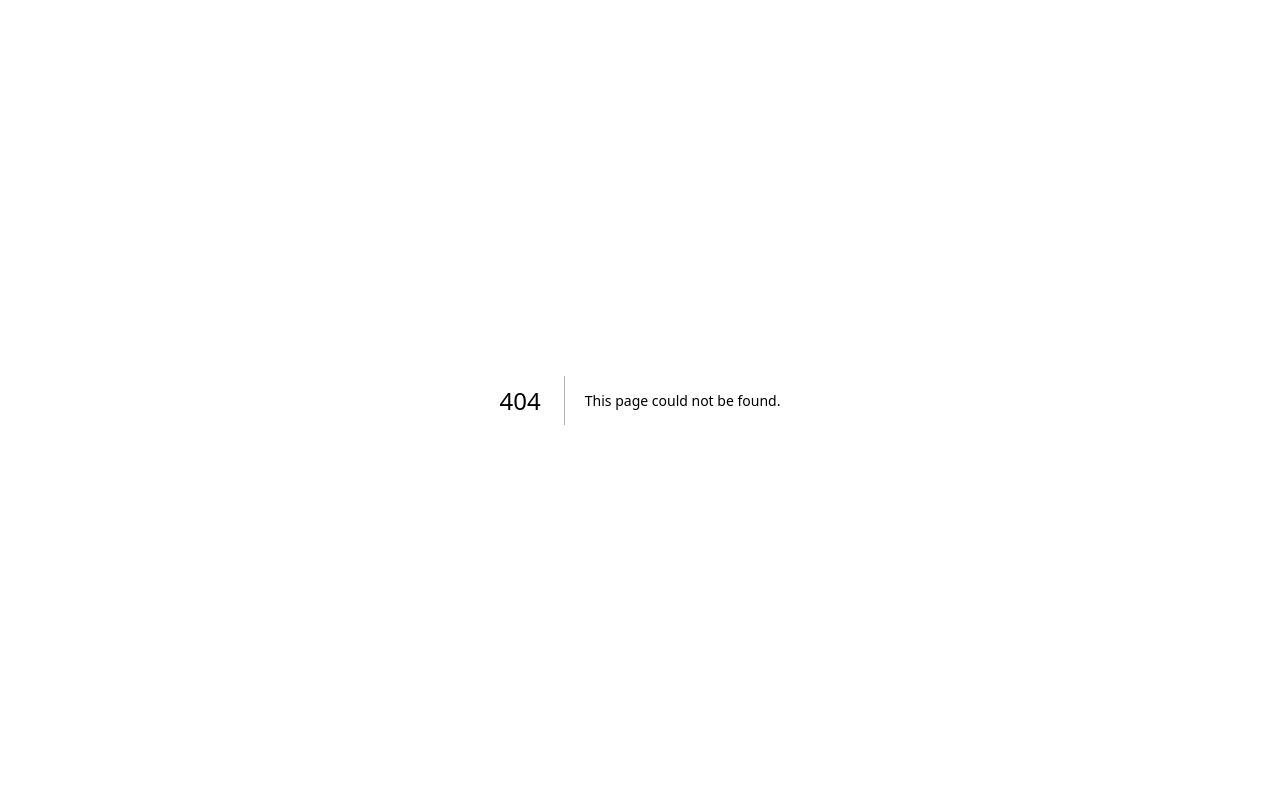
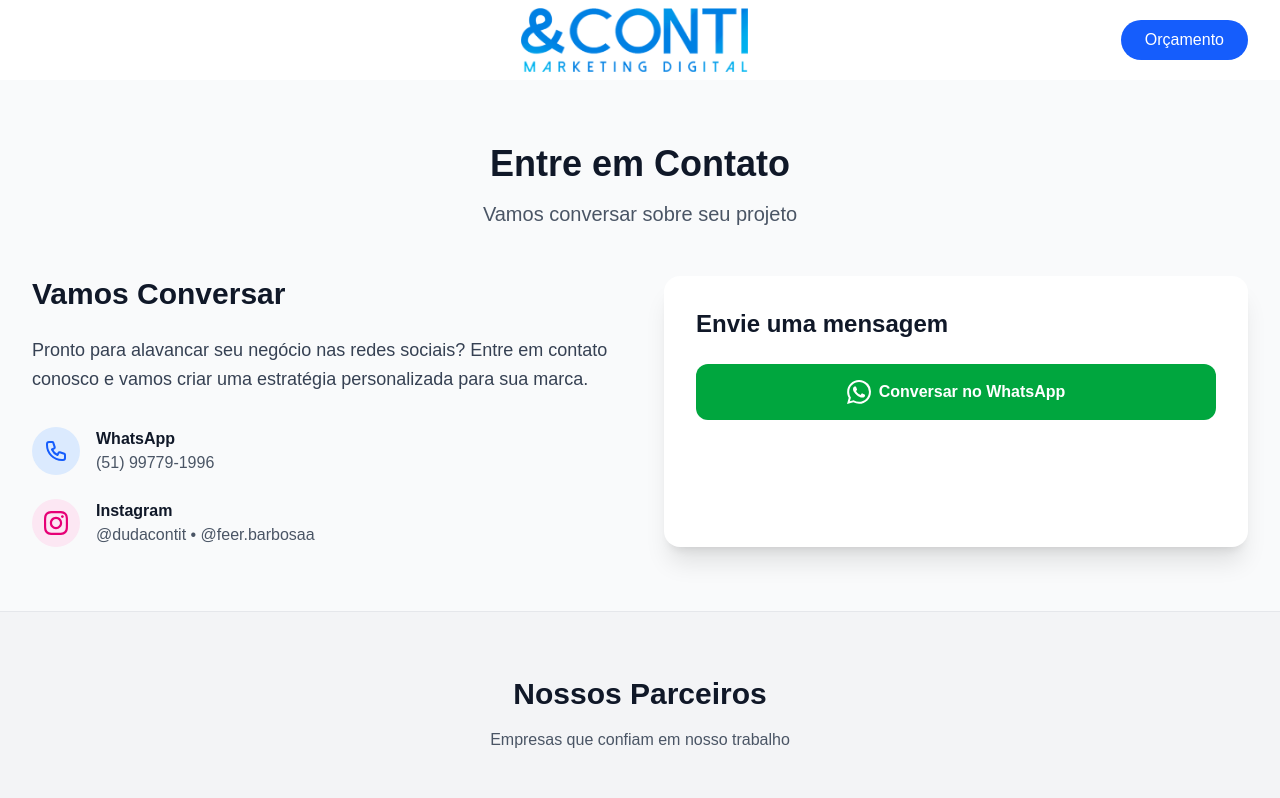
Before and after one commit to umrodrigues/econti, a Next.js app: page /contato in a window 1280 px wide. Before the commit this address had no page. Shown: the top 798 px of the page. Built offline with nearby package versions, Linux system fonts and the light colour scheme.

Commit message:
feat: basic pages

```diff
--- a/components/Banner.tsx
+++ b/components/Banner.tsx
@@ -32,7 +32,9 @@
           {/* Botão CTA */}
           <div className="pt-8">
             <a
-              href="#contato"
+              href="https://wa.me/5551997791996?text=Olá! Gostaria de saber mais sobre os serviços da &Conti."
+              target="_blank"
+              rel="noopener noreferrer"
               className="inline-block bg-blue-600 hover:bg-blue-700 text-white text-xl font-bold px-8 py-4 rounded-full transition-all duration-300 transform hover:scale-105 shadow-2xl"
             >
               Vamos Conversar!
--- a/components/Footer.tsx
+++ b/components/Footer.tsx
@@ -1,4 +1,5 @@
 import Image from 'next/image';
+import Link from 'next/link';
 
 export default function Footer() {
   return (
@@ -20,18 +21,18 @@
 
           {/* Links */}
           <div className="flex space-x-8 mb-8 md:mb-0">
-            <a href="#sobre" className="text-gray-300 hover:text-white transition-colors duration-200 font-medium">
+            <Link href="/" className="text-gray-300 hover:text-white transition-colors duration-200 font-medium">
+              Início
+            </Link>
+            <Link href="/sobre" className="text-gray-300 hover:text-white transition-colors duration-200 font-medium">
               Sobre
-            </a>
-            <a href="#servicos" className="text-gray-300 hover:text-white transition-colors duration-200 font-medium">
-              Serviços
-            </a>
+            </Link>
             <a href="#portfolio" className="text-gray-300 hover:text-white transition-colors duration-200 font-medium">
               Portfólio
             </a>
-            <a href="#contato" className="text-gray-300 hover:text-white transition-colors duration-200 font-medium">
+            <Link href="/contato" className="text-gray-300 hover:text-white transition-colors duration-200 font-medium">
               Contato
-            </a>
+            </Link>
           </div>
 
           {/* Social Media */}
--- a/components/Header.tsx
+++ b/components/Header.tsx
@@ -1,18 +1,19 @@
 import Image from 'next/image';
+import Link from 'next/link';
 
 export default function Header() {
   return (
-    <header className="absolute top-0 left-0 right-0 z-50 bg-black/20 backdrop-blur-sm">
+    <header className="absolute top-0 left-0 right-0 z-50">
       <div className="max-w-7xl mx-auto px-4 sm:px-6 lg:px-8">
         <div className="flex items-center justify-between h-16 lg:h-20">
           {/* Menu Esquerdo */}
           <nav className="hidden md:flex items-center space-x-8">
-            <a href="#sobre" className="text-white hover:text-blue-300 transition-colors duration-200 font-medium">
+            <Link href="/" className="text-white hover:text-blue-300 transition-colors duration-200 font-medium">
+              Início
+            </Link>
+            <Link href="/sobre" className="text-white hover:text-blue-300 transition-colors duration-200 font-medium">
               Sobre
-            </a>
-            <a href="#servicos" className="text-white hover:text-blue-300 transition-colors duration-200 font-medium">
-              Serviços
-            </a>
+            </Link>
             <a href="#portfolio" className="text-white hover:text-blue-300 transition-colors duration-200 font-medium">
               Portfólio
             </a>
@@ -20,6 +21,7 @@
 
           {/* Logo Central */}
           <div className="flex-shrink-0">
+            <Link href="/">
               <Image
                 src="/logo.png"
                 alt="&Conti Logo"
@@ -28,18 +30,19 @@
                 className="h-12 lg:h-16 w-auto"
                 priority
               />
+            </Link>
           </div>
 
           {/* Menu Direito */}
           <nav className="hidden md:flex items-center space-x-8">
-            <a href="#contato" className="text-white hover:text-blue-300 transition-colors duration-200 font-medium">
+            <Link href="/contato" className="text-white hover:text-blue-300 transition-colors duration-200 font-medium">
               Contato
-            </a>
-            <a href="#blog" className="text-white hover:text-blue-300 transition-colors duration-200 font-medium">
-              Blog
-            </a>
+            </Link>
+
             <a
-              href="#orcamento"
+              href="https://wa.me/5551997791996?text=Olá! Gostaria de saber mais sobre os serviços da &Conti."
+              target="_blank"
+              rel="noopener noreferrer"
               className="bg-blue-600 hover:bg-blue-700 text-white px-6 py-2 rounded-full transition-colors duration-200 font-medium"
             >
               Orçamento
--- /dev/null
+++ b/src/app/contato/page.tsx
@@ -0,0 +1,74 @@
+import Header from '../../../components/Header';
+import Partners from '../../../components/Partners';
+import Footer from '../../../components/Footer';
+
+export default function Contato() {
+  return (
+    <>
+      <Header />
+      <main className="pt-20">
+        <section className="py-16 bg-gray-50">
+          <div className="max-w-7xl mx-auto px-4 sm:px-6 lg:px-8">
+            <div className="text-center mb-12">
+              <h1 className="text-4xl font-bold text-gray-900 mb-4">Entre em Contato</h1>
+              <p className="text-xl text-gray-600">Vamos conversar sobre seu projeto</p>
+            </div>
+
+            <div className="grid grid-cols-1 lg:grid-cols-2 gap-12">
+              <div>
+                <h2 className="text-3xl font-bold text-gray-900 mb-6">Vamos Conversar</h2>
+                <p className="text-gray-700 text-lg leading-relaxed mb-8">
+                  Pronto para alavancar seu negócio nas redes sociais?
+                  Entre em contato conosco e vamos criar uma estratégia personalizada para sua marca.
+                </p>
+
+                <div className="space-y-6">
+                  <div className="flex items-center space-x-4">
+                    <div className="bg-blue-100 p-3 rounded-full">
+                      <svg className="w-6 h-6 text-blue-600" fill="none" stroke="currentColor" viewBox="0 0 24 24">
+                        <path strokeLinecap="round" strokeLinejoin="round" strokeWidth={2} d="M3 5a2 2 0 012-2h3.28a1 1 0 01.948.684l1.498 4.493a1 1 0 01-.502 1.21l-2.257 1.13a11.042 11.042 0 005.516 5.516l1.13-2.257a1 1 0 011.21-.502l4.493 1.498a1 1 0 01.684.949V19a2 2 0 01-2 2h-1C9.716 21 3 14.284 3 6V5z" />
+                      </svg>
+                    </div>
+                    <div>
+                      <h3 className="font-semibold text-gray-900">WhatsApp</h3>
+                      <p className="text-gray-600">(51) 99779-1996</p>
+                    </div>
+                  </div>
+
+                  <div className="flex items-center space-x-4">
+                    <div className="bg-pink-100 p-3 rounded-full">
+                      <svg className="w-6 h-6 text-pink-600" fill="currentColor" viewBox="0 0 24 24">
+                        <path d="M12 2.163c3.204 0 3.584.012 4.85.07 3.252.148 4.771 1.691 4.919 4.919.058 1.265.069 1.645.069 4.849 0 3.205-.012 3.584-.069 4.849-.149 3.225-1.664 4.771-4.919 4.919-1.266.058-1.644.07-4.85.07-3.204 0-3.584-.012-4.849-.07-3.26-.149-4.771-1.699-4.919-4.92-.058-1.265-.07-1.644-.07-4.849 0-3.204.013-3.583.07-4.849.149-3.227 1.664-4.771 4.919-4.919 1.266-.057 1.645-.069 4.849-.069zm0-2.163c-3.259 0-3.667.014-4.947.072-4.358.2-6.78 2.618-6.98 6.98-.059 1.281-.073 1.689-.073 4.948 0 3.259.014 3.668.072 4.948.2 4.358 2.618 6.78 6.98 6.98 1.281.058 1.689.072 4.948.072 3.259 0 3.668-.014 4.948-.072 4.354-.2 6.782-2.618 6.979-6.98.059-1.28.073-1.689.073-4.948 0-3.259-.014-3.667-.072-4.947-.196-4.354-2.617-6.78-6.979-6.98-1.281-.059-1.69-.073-4.949-.073zm0 5.838c-3.403 0-6.162 2.759-6.162 6.162s2.759 6.163 6.162 6.163 6.162-2.759 6.162-6.163c0-3.403-2.759-6.162-6.162-6.162zm0 10.162c-2.209 0-4-1.79-4-4 0-2.209 1.791-4 4-4s4 1.791 4 4c0 2.21-1.791 4-4 4zm6.406-11.845c-.796 0-1.441.645-1.441 1.44s.645 1.44 1.441 1.44c.795 0 1.439-.645 1.439-1.44s-.644-1.44-1.439-1.44z"/>
+                      </svg>
+                    </div>
+                    <div>
+                      <h3 className="font-semibold text-gray-900">Instagram</h3>
+                      <p className="text-gray-600">@dudacontit • @feer.barbosaa</p>
+                    </div>
+                  </div>
+                </div>
+              </div>
+
+              <div className="bg-white rounded-2xl shadow-xl p-8">
+                <h3 className="text-2xl font-bold text-gray-900 mb-6">Envie uma mensagem</h3>
+                <a
+                  href="https://wa.me/5551997791996?text=Olá! Gostaria de saber mais sobre os serviços da &Conti."
+                  target="_blank"
+                  rel="noopener noreferrer"
+                  className="w-full bg-green-600 hover:bg-green-700 text-white font-bold py-4 px-6 rounded-xl transition-colors duration-200 flex items-center justify-center space-x-2"
+                >
+                  <svg className="w-6 h-6" fill="currentColor" viewBox="0 0 24 24">
+                    <path d="M17.472 14.382c-.297-.149-1.758-.867-2.03-.967-.273-.099-.471-.148-.67.15-.197.297-.767.966-.94 1.164-.173.199-.347.223-.644.075-.297-.15-1.255-.463-2.39-1.475-.883-.788-1.48-1.761-1.653-2.059-.173-.297-.018-.458.13-.606.134-.133.298-.347.446-.52.149-.174.198-.298.298-.497.099-.198.05-.371-.025-.52-.075-.149-.669-1.612-.916-2.207-.242-.579-.487-.5-.669-.51-.173-.008-.371-.01-.57-.01-.198 0-.52.074-.792.372-.272.297-1.04 1.016-1.04 2.479 0 1.462 1.065 2.875 1.213 3.074.149.198 2.096 3.2 5.077 4.487.709.306 1.262.489 1.694.625.712.227 1.36.195 1.871.118.571-.085 1.758-.719 2.006-1.413.248-.694.248-1.289.173-1.413-.074-.124-.272-.198-.57-.347m-5.421 7.403h-.004a9.87 9.87 0 01-5.031-1.378l-.361-.214-3.741.982.998-3.648-.235-.374a9.86 9.86 0 01-1.51-5.26c.001-5.45 4.436-9.884 9.888-9.884 2.64 0 5.122 1.03 6.988 2.898a9.825 9.825 0 012.893 6.994c-.003 5.45-4.437 9.884-9.885 9.884m8.413-18.297A11.815 11.815 0 0012.05 0C5.495 0 .16 5.335.157 11.892c0 2.096.547 4.142 1.588 5.945L.057 24l6.305-1.654a11.882 11.882 0 005.683 1.448h.005c6.554 0 11.89-5.335 11.893-11.893A11.821 11.821 0 0020.885 3.488"/>
+                  </svg>
+                  <span>Conversar no WhatsApp</span>
+                </a>
+              </div>
+            </div>
+          </div>
+        </section>
+      </main>
+      <Partners />
+      <Footer />
+    </>
+  );
+}
--- /dev/null
+++ b/src/app/sobre/page.tsx
@@ -0,0 +1,54 @@
+import Header from '../../../components/Header';
+import LeadershipSection from '../../../components/LeadershipSection';
+import Partners from '../../../components/Partners';
+import Footer from '../../../components/Footer';
+import Image from 'next/image';
+
+export default function Sobre() {
+  return (
+    <>
+      <Header />
+      <main className="pt-20">
+        <section className="py-16 bg-gray-50">
+          <div className="max-w-7xl mx-auto px-4 sm:px-6 lg:px-8">
+            <div className="text-center mb-12">
+              <h1 className="text-4xl font-bold text-gray-900 mb-4">Quem Somos</h1>
+              <p className="text-xl text-gray-600">Conheça nossa história e missão</p>
+            </div>
+
+            <div className="grid grid-cols-1 lg:grid-cols-2 gap-12 items-center">
+              <div>
+                <h2 className="text-3xl font-bold text-gray-900 mb-6">Nossa História</h2>
+                <p className="text-gray-700 text-lg leading-relaxed mb-6">
+                  A &Conti nasceu da paixão por transformar negócios através das redes sociais.
+                  Fundada por Eduarda Conti e Fernando Barbosa, nossa empresa combina criatividade,
+                  estratégia e tecnologia para alavancar marcas no digital.
+                </p>
+                <p className="text-gray-700 text-lg leading-relaxed">
+                  Com anos de experiência no mercado, desenvolvemos estratégias personalizadas
+                  que conectam marcas ao seu público-alvo, gerando resultados reais e mensuráveis.
+                </p>
+              </div>
+
+              <div className="relative">
+                <div className="aspect-square rounded-2xl overflow-hidden shadow-2xl">
+                  <Image
+                    src="/couple.jpeg"
+                    alt="Eduarda Conti e Fernando Barbosa"
+                    width={600}
+                    height={600}
+                    className="w-full h-full object-cover"
+                  />
+                </div>
+              </div>
+            </div>
+          </div>
+        </section>
+
+        <LeadershipSection />
+      </main>
+      <Partners />
+      <Footer />
+    </>
+  );
+}
```
Lines whose indentation alone changed are shown as unchanged.
